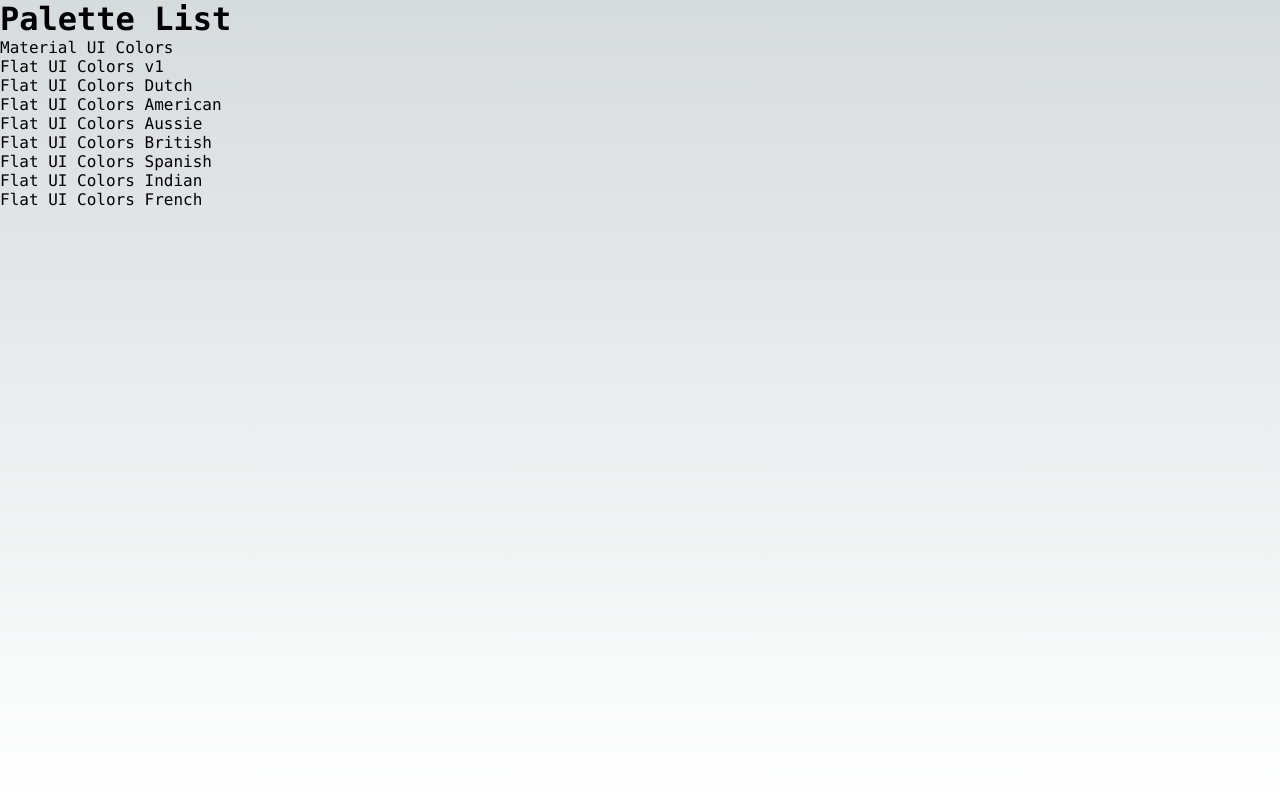
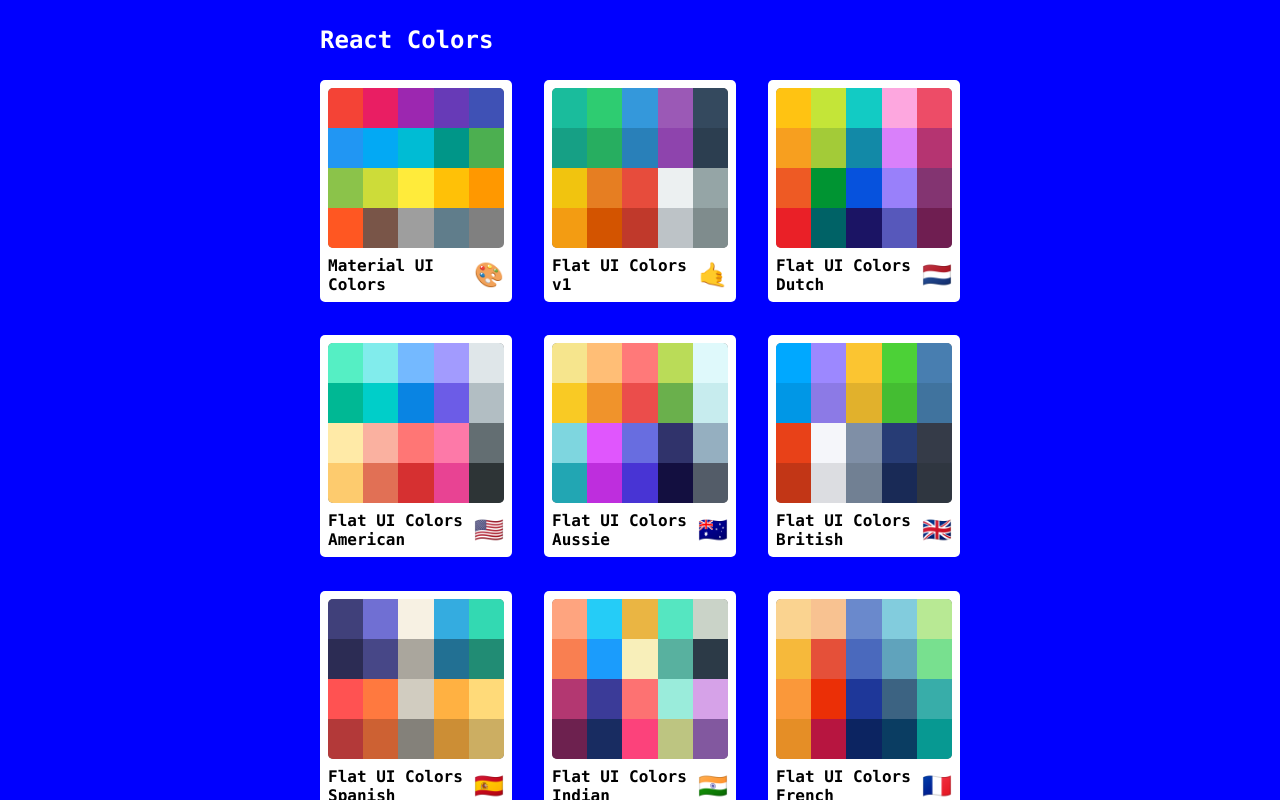
Before and after one commit to RinatM01/React-Colors, a Next.js app: page / in a window 1280 px wide. Built offline with nearby package versions, Linux system fonts and the light colour scheme.

Commit message:
beefed up the styling of the index page by adding mini palette components

```diff
--- a/package.json
+++ b/package.json
@@ -11,6 +11,7 @@
   "dependencies": {
     "@emotion/react": "^11.10.6",
     "@emotion/styled": "^11.10.6",
+    "@material-ui/styles": "^4.11.5",
     "@mui/icons-material": "^5.11.11",
     "@mui/material": "^5.11.14",
     "chroma-js": "^2.4.2",
--- /dev/null
+++ b/src/Components/MiniPalette/MiniPalette.js
@@ -0,0 +1,66 @@
+import React from 'react';
+import { withStyles } from '@material-ui/styles';
+
+const styles = {
+	root: {
+		backgroundColor: 'white',
+		borderRadius: '5px',
+		padding: '0.5rem',
+		position: 'relative',
+		overflow: 'hidden',
+		'&:hover': {
+			cursor: 'pointer'
+		}
+	},
+	colors: {
+		backgroundColor: 'grey',
+		borderRadius: '5px',
+		overflow: 'hidden',
+		width: '100%',
+		display: 'grid',
+		boxSizing: 'border-box',
+		gridTemplateColumns: 'repeat(5,20%)',
+		'& div': {}
+	},
+	boxy: {
+		height: '40px'
+	},
+	title: {
+		display: 'flex',
+		justifyContent: 'space-between',
+		alignItems: 'center',
+		margin: '0',
+		color: 'black',
+		paddingTop: '0.5rem',
+		fontSize: '1rem',
+		position: 'relative'
+	},
+	emoji: {
+		marginLeft: '0.5rem',
+		fontSize: '1.5rem'
+	}
+};
+
+function MiniPalette(props) {
+	const { classes, colors, paletteName, emoji } = props;
+	console.log(colors[0].color);
+	return (
+		<div className={classes.root}>
+			<div className={classes.colors}>
+				{colors.map((col) => (
+					<div
+						key={col.name}
+						style={{ backgroundColor: col.color }}
+						className={classes.boxy}
+					/>
+				))}
+			</div>
+			<h5 className={classes.title}>
+				{paletteName}
+				<span className={classes.emoji}>{emoji}</span>
+			</h5>
+		</div>
+	);
+}
+
+export default withStyles(styles)(MiniPalette);
--- a/src/pages/index.js
+++ b/src/pages/index.js
@@ -4,16 +4,64 @@
 import { BrowserRouter, Route, Switch } from 'react-router-dom';
 import styles from './index.module.css';
 import Link from 'next/link';
+import MiniPalette from '@/Components/MiniPalette/MiniPalette';
+import { withStyles } from '@material-ui/styles';
 
-export default function Home() {
+const styles1 = {
+	root: {
+		backgroundColor: 'blue',
+		height: '100vh',
+		display: 'flex',
+		justifyContent: 'center',
+		alignItems: 'flex-start'
+	},
+	container: {
+		width: '50%',
+		display: 'flex',
+		alignItems: 'flex-start',
+		flexDirection: 'column',
+		flexWrap: 'wrap'
+	},
+	nav: {
+		display: 'flex',
+		width: '100%',
+		height: '10vh',
+		justifyContent: 'space-between',
+		alignItems: 'center',
+		'& h1': {
+			color: 'white'
+		}
+	},
+	palettes: {
+		width: '100%',
+		boxSizing: 'border-box',
+		display: 'grid',
+		gridTemplateColumns: 'repeat(3,30%)',
+		gridGap: '5%'
+	}
+};
+
+function Home(props) {
+	const { classes } = props;
 	return (
-		<div className={styles.Main}>
-			<h1>Palette List</h1>
-			{seedColors.map((color) => (
-				<Link className={styles.Linky} href={`/palette/${color.id}`}>
-					{color.paletteName}
-				</Link>
-			))}
+		<div className={classes.root}>
+			<div className={classes.container}>
+				<nav className={classes.nav}>
+					<h1>React Colors</h1>
+				</nav>
+				<div className={classes.palettes}>
+					{seedColors.map((color) => (
+						<Link
+							key={color.id}
+							className={styles.Linky}
+							href={`/palette/${color.id}`}
+						>
+							<MiniPalette {...color} />
+						</Link>
+					))}
+				</div>
+			</div>
 		</div>
 	);
 }
+export default withStyles(styles1)(Home);
```
Also changed, not shown: 1 other file (tests, documents, lock files or other folders).
